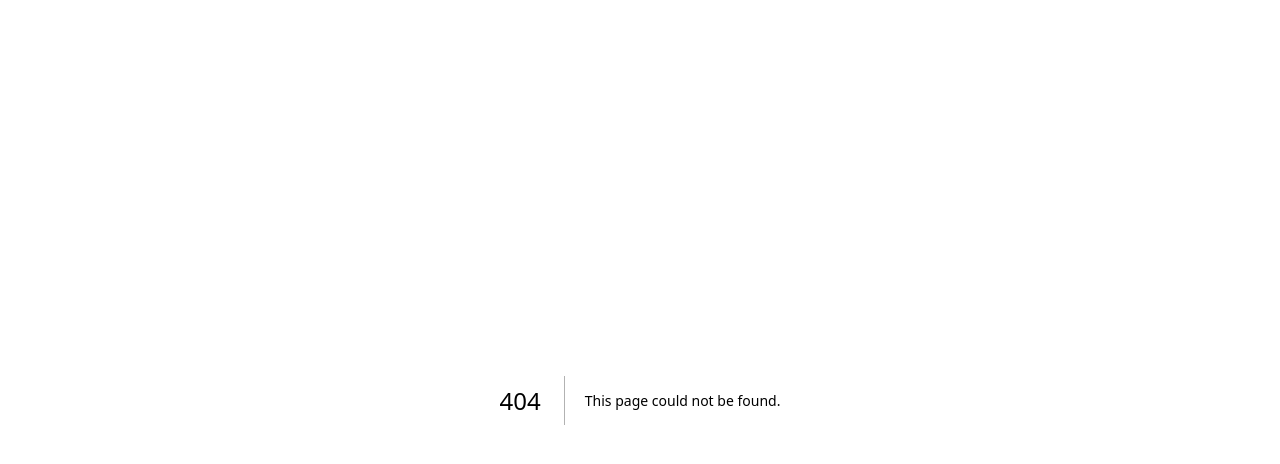
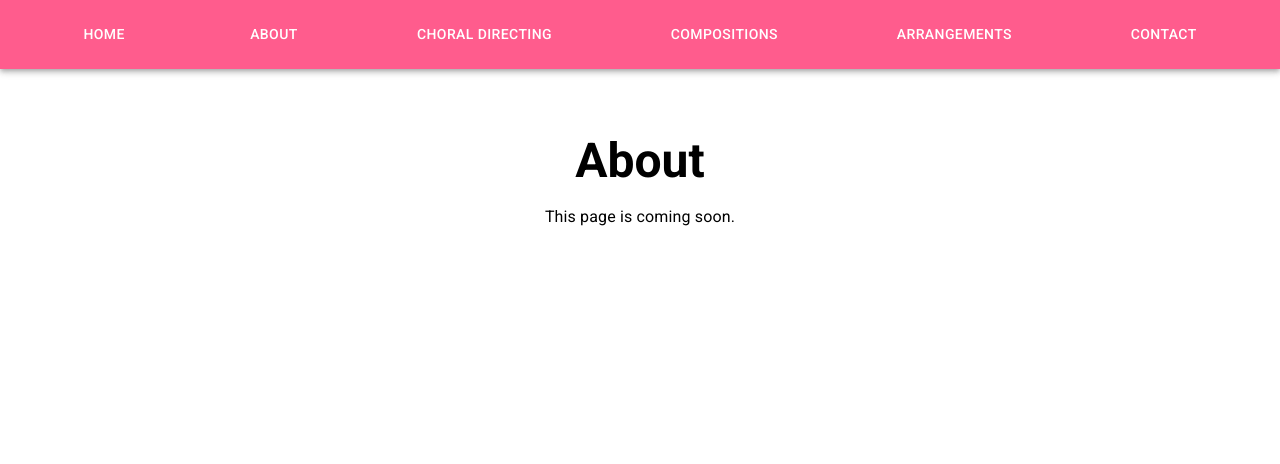
Before and after one commit to hayz999/hannah-kimball-website, a Next.js app: page /about in a window 1280 px wide. Before the commit this address had no page. Shown: the top 464 px of the page. Built offline with nearby package versions, Linux system fonts and the light colour scheme.

Commit message:
wire up navigation

```diff
--- /dev/null
+++ b/src/app/about/page.tsx
@@ -0,0 +1,5 @@
+import PlaceholderScreen from "@/app/components/PlaceholderScreen";
+
+export default function AboutPage() {
+  return <PlaceholderScreen title="About" />;
+}
--- /dev/null
+++ b/src/app/arrangements/page.tsx
@@ -0,0 +1,5 @@
+import PlaceholderScreen from "@/app/components/PlaceholderScreen";
+
+export default function ArrangementsPage() {
+  return <PlaceholderScreen title="Arrangements" />;
+}
--- /dev/null
+++ b/src/app/choral-directing/page.tsx
@@ -0,0 +1,5 @@
+import PlaceholderScreen from "@/app/components/PlaceholderScreen";
+
+export default function ChoralDirectingPage() {
+  return <PlaceholderScreen title="Choral Directing" />;
+}
--- a/src/app/components/AppNavBar.tsx
+++ b/src/app/components/AppNavBar.tsx
@@ -1,6 +1,7 @@
 'use client'
 
 import * as React from 'react';
+import Link from 'next/link';
 import AppBar from '@mui/material/AppBar';
 import Box from '@mui/material/Box';
 import Toolbar from '@mui/material/Toolbar';
@@ -12,7 +13,20 @@ import Container from '@mui/material/Container';
 import Button from '@mui/material/Button';
 import MenuItem from '@mui/material/MenuItem';
 
-const pages = ['Home', 'Music', 'About Me', 'Contact'];
+type NavPage = {
+  label: string;
+  href: string;
+  ariaLabel: string;
+};
+
+const pages: NavPage[] = [
+  { label: 'Home', href: '/', ariaLabel: 'Go to home page' },
+  { label: 'About', href: '/about', ariaLabel: 'Go to about page' },
+  { label: 'Choral Directing', href: '/choral-directing', ariaLabel: 'Go to choral directing page' },
+  { label: 'Compositions', href: '/compositions', ariaLabel: 'Go to compositions page' },
+  { label: 'Arrangements', href: '/arrangements', ariaLabel: 'Go to arrangements page' },
+  { label: 'Contact', href: '/contact', ariaLabel: 'Go to contact page' },
+];
 
 function AppNavBar() {
   const [anchorElNav, setAnchorElNav] = React.useState<null | HTMLElement>(null);
@@ -59,8 +73,14 @@ function AppNavBar() {
               sx={{ display: { xs: 'block', md: 'none' } }}
             >
               {pages.map((page) => (
-                <MenuItem key={page} onClick={handleCloseNavMenu}>
-                  <Typography sx={{ textAlign: 'center' }}>{page}</Typography>
+                <MenuItem
+                  key={page.href}
+                  component={Link}
+                  href={page.href}
+                  onClick={handleCloseNavMenu}
+                  aria-label={page.ariaLabel}
+                >
+                  <Typography sx={{ textAlign: 'center' }}>{page.label}</Typography>
                 </MenuItem>
               ))}
             </Menu>
@@ -69,11 +89,14 @@ function AppNavBar() {
           <Box sx={{ flexGrow: 1, display: { xs: 'none', md: 'flex' }, justifyContent: 'space-around' }}>
             {pages.map((page) => (
               <Button
-                key={page}
+                key={page.href}
+                component={Link}
+                href={page.href}
                 onClick={handleCloseNavMenu}
+                aria-label={page.ariaLabel}
                 sx={{ my: 2, color: 'white', display: 'block' }}
               >
-                {page}
+                {page.label}
               </Button>
             ))}
           </Box>
--- /dev/null
+++ b/src/app/components/PlaceholderScreen.tsx
@@ -0,0 +1,22 @@
+import Box from "@mui/material/Box";
+import Container from "@mui/material/Container";
+import Typography from "@mui/material/Typography";
+
+type PlaceholderScreenProps = {
+  title: string;
+};
+
+export default function PlaceholderScreen({ title }: PlaceholderScreenProps) {
+  return (
+    <Container maxWidth="md">
+      <Box sx={{ py: 8, textAlign: "center" }}>
+        <Typography variant="h3" component="h1" sx={{ fontWeight: 700, mb: 2 }}>
+          {title}
+        </Typography>
+        <Typography variant="body1" color="text.secondary">
+          This page is coming soon.
+        </Typography>
+      </Box>
+    </Container>
+  );
+}
--- /dev/null
+++ b/src/app/compositions/page.tsx
@@ -0,0 +1,5 @@
+import PlaceholderScreen from "@/app/components/PlaceholderScreen";
+
+export default function CompositionsPage() {
+  return <PlaceholderScreen title="Compositions" />;
+}
--- /dev/null
+++ b/src/app/contact/page.tsx
@@ -0,0 +1,5 @@
+import PlaceholderScreen from "@/app/components/PlaceholderScreen";
+
+export default function ContactPage() {
+  return <PlaceholderScreen title="Contact" />;
+}
--- a/src/app/layout.tsx
+++ b/src/app/layout.tsx
@@ -1,5 +1,6 @@
 import type { Metadata } from "next";
 import { Geist, Geist_Mono } from "next/font/google";
+import AppNavBar from "@/app/components/AppNavBar";
 import "./globals.css";
 import '@fontsource/roboto/300.css';
 import '@fontsource/roboto/400.css';
@@ -28,7 +29,10 @@ export default function RootLayout({
 }>) {
   return (
     <html lang="en" className={`${geistSans.variable} ${geistMono.variable}`}>
-      <body>{children}</body>
+      <body>
+        <AppNavBar />
+        {children}
+      </body>
     </html>
   );
 }
--- a/src/app/page.tsx
+++ b/src/app/page.tsx
@@ -1,10 +1,8 @@
-import AppNavBar from "@/app/components/AppNavBar";
 import HomeScreenHeader from "@/app/components/HomeScreenHeader";
 
 export default function Home() {
   return (
     <div>
-      <AppNavBar />
       <HomeScreenHeader />
     </div>
   );
```
